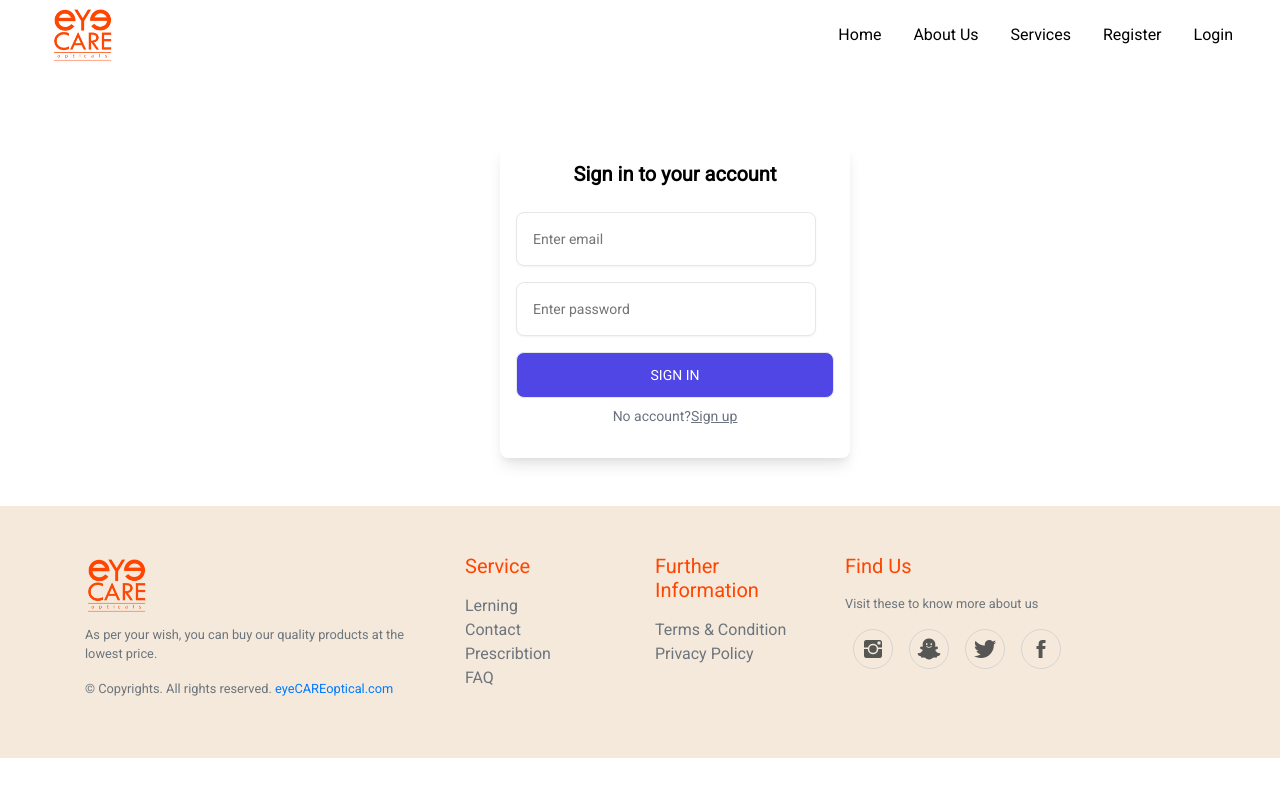
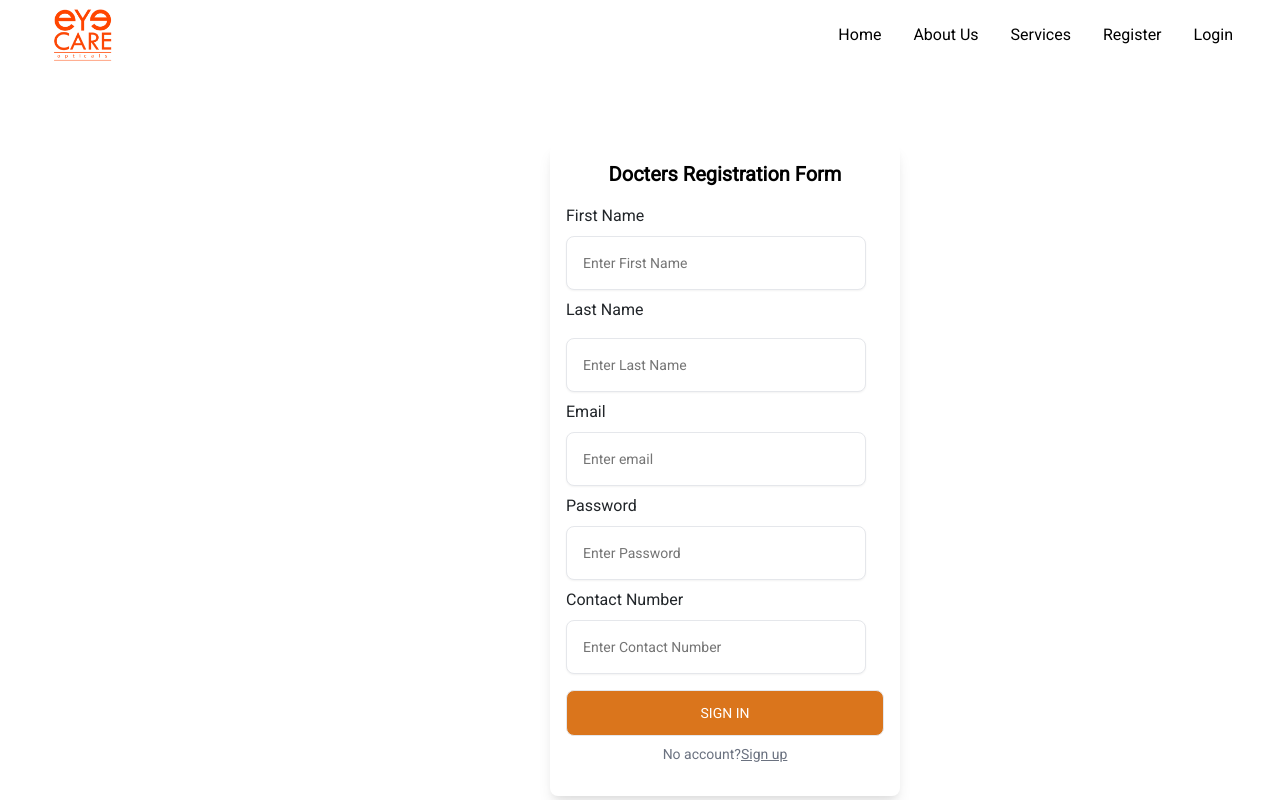
Before and after one commit to AbhishekPeiris/eYeCAREopticals, a React (Create React App) app in the folder frontend/: page /adddoctor in a window 1280 px wide. Shown: the top 800 px of the page. Built offline with nearby package versions, Linux system fonts and the light colour scheme.

Commit message:
edite add doctors

```diff
--- a/frontend/src/screens/AddDoctor.js
+++ b/frontend/src/screens/AddDoctor.js
@@ -7,15 +7,34 @@ function AddDoctor() {
       <br/><br/><br/><br/>
     <div className="content">
     <form class="form mb-5 mt-5">
-       <p class="form-title">Sign in to your account</p>
+       <p class="form-title">Docters Registration Form</p>
+
         <div class="input-container">
-          <input type="email" placeholder="Enter email"/>
-          <span>
-          </span>
-      </div>
-      <div class="input-container">
-          <input type="password" placeholder="Enter password"/>
+          <lable>First Name</lable>
+          <input type="text" placeholder="Enter First Name "/>
         </div>
+
+         <div class="input-container">
+           <label>Last Name</label>
+           <input type="text" placeholder="Enter Last Name"/>
+         </div>
+
+          <div class="input-container">
+            <lable>Email</lable>
+            <input type="email" placeholder="Enter email"/>
+          </div>
+
+          <div class="input-container">
+            <lable>Password</lable>
+            <input type="password" placeholder="Enter Password"/>
+          </div>
+
+          <div class ="input-container">
+            <lable>Contact Number</lable>
+            <input type ="mobile" placeholder="Enter Contact Number"/>
+          </div>
+
+
          <button type="submit" class="submit">
         Sign in
       </button>
--- a/frontend/src/styles/AddDoctor.css
+++ b/frontend/src/styles/AddDoctor.css
@@ -8,7 +8,7 @@
   box-shadow: 0 10px 15px -3px rgba(0, 0, 0, 0.1), 0 4px 6px -2px rgba(0, 0, 0, 0.05);
 }
 .content{
-  margin-left: 500px;
+  margin-left: 550px;
 }
 
 .form-title {
@@ -46,7 +46,7 @@
   padding-bottom: 0.75rem;
   padding-left: 1.25rem;
   padding-right: 1.25rem;
-  background-color: #4F46E5;
+  background-color: #da751c;
   color: #ffffff;
   font-size: 0.875rem;
   line-height: 1.25rem;
```
